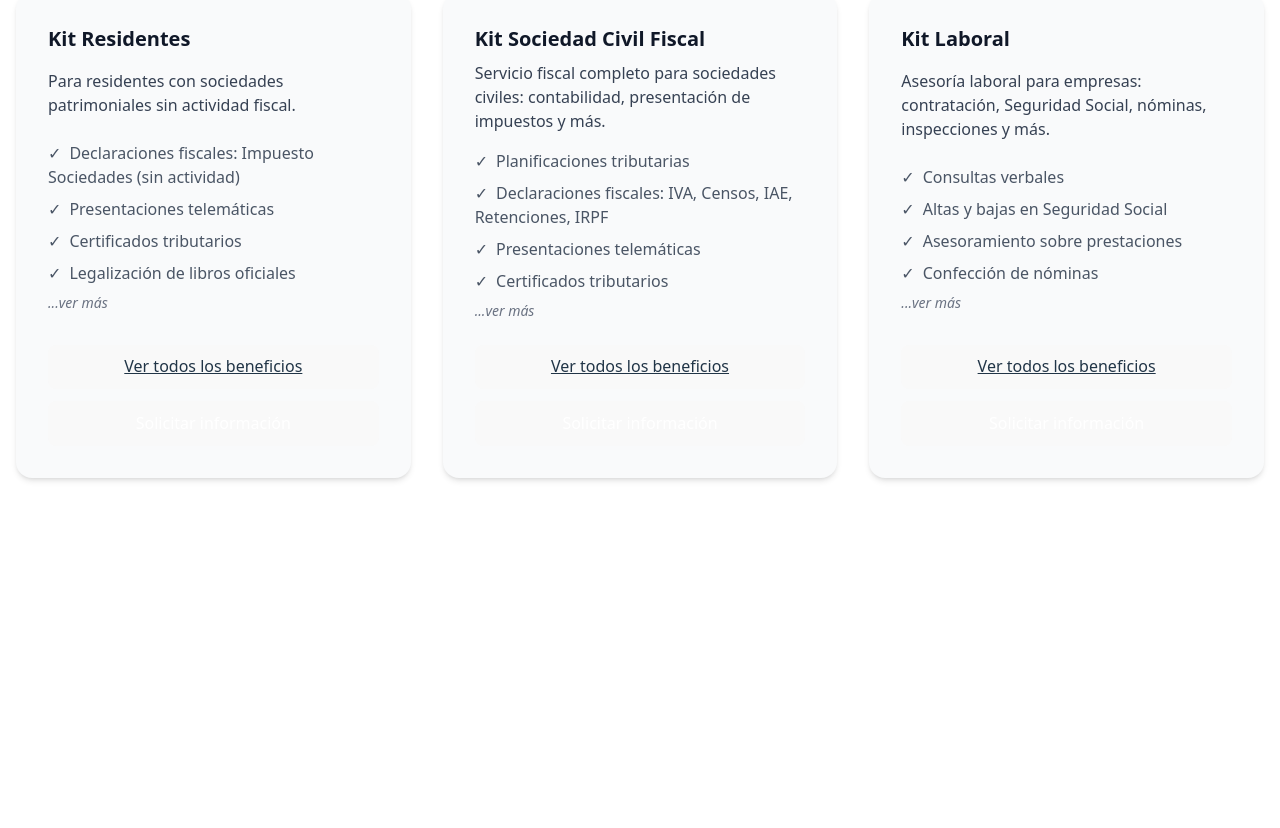
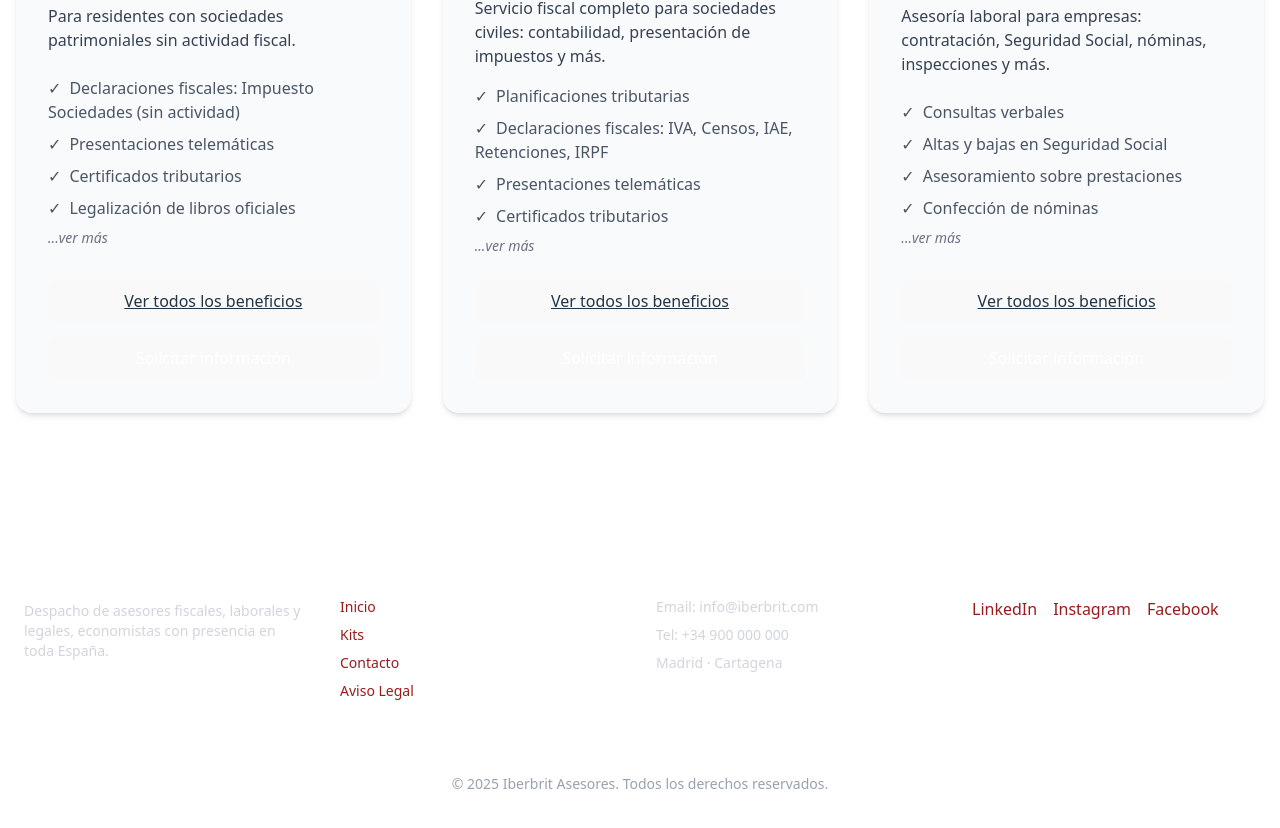
Before and after one commit to MichaelCastri/IberBritWeb, a React (Vite) app: page /contacto in a window 1280 px wide. Shown: the part 814-1642 px from the top of the page. Before the commit the page ends 1388 px from the top, so only its background shows below. Built offline with nearby package versions, Linux system fonts and the light colour scheme.

Commit message:
miercoles

```diff
--- a/src/App.jsx
+++ b/src/App.jsx
@@ -6,9 +6,10 @@ import Home from "./pages/Home";
 
 // Páginas individuales
 import Laboral from "./pages/servicios/Laboral";
-import Legal from "./pages/servicios/Laboral";
+import Legal from "./pages/servicios/Legal";
 import Fiscal from "./pages/servicios/Fiscal";
 import Paquetes from "./pages/Paquetes";
+import Footer from "./components/Footer";
 
 function App() {
   return (
@@ -22,6 +23,7 @@ function App() {
         <Route path="/paquetes" element={<Paquetes />} />
         <Route path="/contacto" element={<Paquetes />} />
       </Routes>
+      <Footer/>
     </Router>
   );
 }
--- /dev/null
+++ b/src/components/Footer.jsx
@@ -0,0 +1,54 @@
+// src/components/Footer.jsx
+
+import React from "react";
+import { Link } from "react-router-dom";
+
+const Footer = () => {
+  return (
+    <footer className="bg-cafeOscuro text-white py-12 px-6">
+      <div className="max-w-7xl mx-auto grid grid-cols-1 sm:grid-cols-2 md:grid-cols-4 gap-8">
+        <div>
+          <h3 className="text-xl font-semibold mb-4">Iberbrit</h3>
+          <p className="text-sm text-gray-300">
+            Despacho de asesores fiscales, laborales y legales, economistas con presencia en
+            toda España.
+          </p>
+        </div>
+
+        <div>
+          <h4 className="font-semibold mb-4">Navegación</h4>
+          <ul className="space-y-2 text-sm">
+            <li><Link to="/" className="hover:underline">Inicio</Link></li>
+            <li><Link to="/paquetes" className="hover:underline">Kits</Link></li>
+            <li><Link to="/contacto" className="hover:underline">Contacto</Link></li>
+            <li><Link to="/legal" className="hover:underline">Aviso Legal</Link></li>
+          </ul>
+        </div>
+
+        <div>
+          <h4 className="font-semibold mb-4">Contacto</h4>
+          <ul className="text-sm space-y-2 text-gray-300">
+            <li>Email: info@iberbrit.com</li>
+            <li>Tel: +34 900 000 000</li>
+            <li>Madrid · Cartagena</li>
+          </ul>
+        </div>
+
+        <div>
+          <h4 className="font-semibold mb-4">Redes Sociales</h4>
+          <ul className="flex space-x-4">
+            <li><a href="#" className="hover:text-rojoIber2">LinkedIn</a></li>
+            <li><a href="#" className="hover:text-rojoIber2">Instagram</a></li>
+            <li><a href="#" className="hover:text-rojoIber2">Facebook</a></li>
+          </ul>
+        </div>
+      </div>
+
+      <div className="mt-12 border-t border-white/10 pt-6 text-sm text-gray-400 text-center">
+        © {new Date().getFullYear()} Iberbrit Asesores. Todos los derechos reservados.
+      </div>
+    </footer>
+  );
+};
+
+export default Footer;
--- a/src/components/Navbar.jsx
+++ b/src/components/Navbar.jsx
@@ -1,9 +1,24 @@
-import { Phone } from "lucide-react"
-import { Button } from "./button"
+import React, { useEffect, useState } from "react";
+import { Phone } from "lucide-react";
+import { Button } from "./button";
 
 export default function Navbar() {
+  const [isScrolled, setIsScrolled] = useState(false);
+
+  useEffect(() => {
+    const handleScroll = () => {
+      setIsScrolled(window.scrollY > 10);
+    };
+    window.addEventListener("scroll", handleScroll);
+    return () => window.removeEventListener("scroll", handleScroll);
+  }, []);
+
   return (
-        <header className="sticky top-0 z-50 w-full border-b bg-white shadow-md">
+    <header
+      className={`fixed top-0 z-50 w-full border-b transition-colors duration-300 ${
+        isScrolled ? "bg-white/80 backdrop-blur-md" : "bg-white"
+      } shadow-md`}
+    >
       <div className="container flex h-16 items-center justify-between px-4 md:px-6">
         <div className="flex items-center gap-2">
           <a href="/">
@@ -13,15 +28,26 @@ export default function Navbar() {
               className="h-10 w-30"
             />
           </a>
+        </div>
 
-                </div>
         <nav className="hidden md:flex items-center gap-6">
-                    <a href="/servicios" className="text-sm font-medium text-red-800 hover:underline">Servicios</a>
-                    <a href="/nosotros" className="text-sm font-medium text-red-800 hover:underline">Nosotros</a>
-                    <a href="/contacto" className="text-sm font-medium text-red-800 hover:underline">Contacto</a>
-                    <a href="/paquetes" className="text-sm font-medium text-red-800 hover:underline">Paquetes</a>
-                    <a href="/oficinas" className="text-sm font-medium text-red-800 hover:underline">Oficinas</a>
+          <a href="/servicios" className="text-sm font-medium text-red-800 hover:underline">
+            Servicios
+          </a>
+          <a href="/nosotros" className="text-sm font-medium text-red-800 hover:underline">
+            Nosotros
+          </a>
+          <a href="/contacto" className="text-sm font-medium text-red-800 hover:underline">
+            Contacto
+          </a>
+          <a href="/paquetes" className="text-sm font-medium text-red-800 hover:underline">
+            Paquetes
+          </a>
+          <a href="/oficinas" className="text-sm font-medium text-red-800 hover:underline">
+            Oficinas
+          </a>
         </nav>
+
         <div className="flex items-center gap-4">
           <Button variant="outline" size="sm" className="hidden md:flex">
             <Phone className="mr-2 h-4 w-4" /> Llámanos
@@ -29,5 +55,5 @@ export default function Navbar() {
         </div>
       </div>
     </header>
-    )
+  );
 }
--- a/src/components/PorqueElegirnos.jsx
+++ b/src/components/PorqueElegirnos.jsx
@@ -54,7 +54,7 @@ const PorqueElegirnos = () => {
               className="bg-gray-50 p-6 rounded-xl shadow-md hover:shadow-lg transition-all"
             >
               <div className="flex items-start gap-3 mb-4">
-                <CheckCircle className="text-rojoIber2 w-6 h-6 mt-1" />
+                <CheckCircle className="text-black w-6 h-6 mt-1" />
                 <h3 className="text-xl font-semibold text-gray-900">
                   {razon.titulo}
                 </h3>
@@ -72,7 +72,7 @@ const PorqueElegirnos = () => {
           </p>
           <button
             onClick={() => navigate("/contacto")}
-            className="bg-rojoIber2 text-white px-6 py-3 rounded-lg font-semibold hover:bg-rojoIber1 transition"
+            className="bg-black text-white px-6 py-3 rounded-lg font-semibold hover:bg-rojoIber1 transition"
           >
             Solicita tu primera asesoría
           </button>
--- /dev/null
+++ b/src/components/Testimonios.jsx
@@ -0,0 +1,65 @@
+// src/components/Testimonios.jsx
+
+import React from "react";
+import { Star } from "lucide-react";
+import { Link } from "react-router-dom";
+
+const testimonios = [
+  {
+    nombre: "Sandra Infante",
+    texto:
+      "Lo único transparente por la zona. Vine de una muy mala experiencia por otro administrador de la zona y me salvaron la vida. Y no exagero!! Muy profesionales. Se ponen en la piel del otro, te aconsejan, te ayudan y no te timan, algo muy practicado en este mundo. Mi consejo es que te pongas en sus manos. ¡No te arrepentirás!",
+  },
+  {
+    nombre: "Javier Cervantes García",
+    texto:
+      "Un equipo muy profesional y un trato excelente. Acudí por sugerencia de un compañero de trabajo. La declaración de la renta fue como la seda y sin ningún problema. Aproveché para pedir asesoramiento por unos temas legales y me aconsejaron al detalle, siempre con buena atención y un servicio de primera. Para todos aquellos que busquen soluciones, muy recomendable!",
+  },
+  {
+    nombre: "Lau Mcci",
+    texto:
+      "Quería analizar opciones para iniciar mi actividad comercial, pero el proceso me parecía complicado. Me asesoraron en cada paso, explicándome todo con claridad y ayudándome a elegir la mejor opción fiscal. Gracias a todo el equipo!",
+  },
+];
+
+const Testimonios = () => {
+  return (
+    <section className="w-full bg-white py-24 px-4 text-cafeOscuro">
+      <div className="max-w-6xl mx-auto text-center">
+        <h2 className="text-3xl sm:text-4xl md:text-5xl font-bold text-gray-900 mb-12">
+          Lo que dicen nuestros clientes
+        </h2>
+
+        <div className="grid grid-cols-1 sm:grid-cols-2 md:grid-cols-3 gap-8">
+          {testimonios.map((t, idx) => (
+            <div
+              key={idx}
+              className="bg-gray-50 p-6 rounded-xl shadow-md hover:shadow-lg transition text-left"
+            >
+              <div className="flex items-center gap-2 mb-2 text-yellow-400">
+                {[...Array(5)].map((_, i) => (
+                  <Star key={i} size={16} fill="currentColor" />
+                ))}
+              </div>
+              <p className="text-sm text-gray-700 italic mb-4">"{t.texto}"</p>
+              <p className="font-semibold text-gray-900">{t.nombre}</p>
+            </div>
+          ))}
+        </div>
+
+        <div className="mt-12">
+          <a
+            href="https://www.google.com/search?q=Iberbrit+Asesores"
+            target="_blank"
+            rel="noopener noreferrer"
+            className="inline-block bg-rojoIber2 text-white px-6 py-3 rounded-lg font-semibold hover:bg-rojoIber1 transition"
+          >
+            Ver más reseñas en Google
+          </a>
+        </div>
+      </div>
+    </section>
+  );
+};
+
+export default Testimonios;
--- /dev/null
+++ b/src/components/Ubicaciones.jsx
@@ -0,0 +1,61 @@
+// src/components/Ubicaciones.jsx
+
+import React from "react";
+
+const oficinas = [
+  {
+    ciudad: "Madrid",
+    direccion: "Pl. del Callao, 1, Planta 5 - Oficina 6, Centro, 28013 Madrid",
+    link: "https://g.co/kgs/nDg7SyE",
+    imagen: "/images/fotoscartagenas/fotoscartagena (11).webp",
+  },
+  {
+    ciudad: "Cartagena",
+    direccion:
+      "Iberbrit Legal, Calle Dr. Luis Calandre, 30, Bajo - Oficina, 30205 Cartagena, Murcia",
+    link: "https://g.co/kgs/3w5qS94",
+    imagen: "/images/fotoscartagenas/fotoscartagena (17).webp",
+  },
+  {
+    ciudad: "Cartagena",
+    direccion:
+      "Iberbrit Legal, Calle Dr. Luis Calandre, 30, Bajo - Oficina, 30205 Cartagena, Murcia",
+    link: "https://g.co/kgs/3w5qS94",
+    imagen: "/images/fotoscartagenas/fotoscartagena (18).webp",
+  },
+];
+
+const Ubicaciones = () => {
+  return (
+    <section className="w-full bg-white py-24 px-4 text-cafeOscuro">
+      <div className="max-w-7xl mx-auto text-center">
+        <h2 className="text-3xl sm:text-4xl md:text-5xl font-bold text-gray-900 mb-12">
+          Nuestras Oficinas
+        </h2>
+        <div className="grid grid-cols-1 sm:grid-cols-2 md:grid-cols-3 gap-8">
+          {oficinas.map((oficina, idx) => (
+            <a
+              key={idx}
+              href={oficina.link}
+              target="_blank"
+              rel="noopener noreferrer"
+              className="relative rounded-xl overflow-hidden shadow-lg group h-64 block"
+            >
+              <img
+                src={oficina.imagen}
+                alt={`Oficina en ${oficina.ciudad}`}
+                className="w-full h-full object-cover group-hover:scale-105 transition-transform duration-500"
+              />
+              <div className="absolute inset-0 bg-gradient-to-t from-black/70 to-transparent px-6 py-4 flex flex-col justify-end">
+                <h3 className="text-white text-2xl font-bold">{oficina.ciudad}</h3>
+                <p className="text-white text-sm mt-1">{oficina.direccion}</p>
+              </div>
+            </a>
+          ))}
+        </div>
+      </div>
+    </section>
+  );
+};
+
+export default Ubicaciones;
--- a/src/index.css
+++ b/src/index.css
@@ -13,6 +13,8 @@ body,
   margin: 0;
   padding: 0;
 }
+
+
 :root {
   font-family: system-ui, Avenir, Helvetica, Arial, sans-serif;
   line-height: 1.5;
@@ -41,11 +43,11 @@ a:hover {
 
 body {
   margin: 0;
-  display: flex;
-  place-items: center;
   min-width: 320px;
   min-height: 100vh;
+  overflow-x: hidden;
 }
+
 
 h1 {
   font-size: 3.2em;
--- a/src/pages/Home.jsx
+++ b/src/pages/Home.jsx
@@ -6,6 +6,8 @@ import AreasServicios from "../components/AreasServicios";
 import KitsResumen from "../components/KitsResumen";
 import PorqueElegirnos from "../components/PorqueElegirnos";
 import Estadisticas from "../components/Estadisticas";
+import Testimonios from "../components/Testimonios";
+import Ubicaciones from "../components/Ubicaciones";
 // Aquí irán los nuevos imports
 
 const Home = () => {
@@ -35,12 +37,12 @@ const Home = () => {
 
       {/* Reseñas / Casos */}
       <section id="casos-reales">
-        {/* Componente CasosClientes */}
+        {<Testimonios/>}
       </section>
 
       {/* Ubicaciones */}
       <section id="ubicaciones">
-        {/* Componente Ubicaciones */}
+        {<Ubicaciones/>}
       </section>
 
       {/* Marcas colaborativas */}
```
Lines whose indentation alone changed are shown as unchanged.
